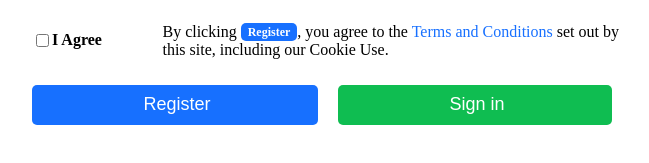
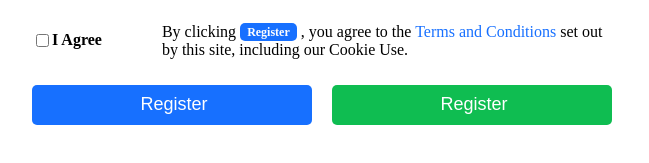
Before and after one commit to FaBioLeeNA/SIgnUp, a plain HTML site: page index.html in a window 1280 px wide. Shown: the part 329-492 px from the top of the page, without its empty margins (318-967 px from the left). Drawn offline with Linux system fonts and the light colour scheme.

Commit message:
small detail changes

```diff
--- a/index.css
+++ b/index.css
@@ -65,7 +65,7 @@ input[type=text]:focus {
   display: flex;
 }
 
-button {
+input[type="submit"] {
   align-items: center;
   flex-grow: 1;
   margin: 10px;
--- a/index.html
+++ b/index.html
@@ -29,11 +29,16 @@
         <input type="checkbox" id="agree-chb">
         <label for="agree-chb" style="font-weight: bold;">I Agree</label>
       </div>
-      <p id="agree-text">By clicking <span id="register-span">Register</span>, you agree to the <span id="tc-span">Terms and Conditions</span> set out by this site, including our Cookie Use.</p>
+      <p id="agree-text">
+        By clicking
+        <span id="register-span">Register</span>
+        , you agree to the
+        <a id="tc-span">Terms and Conditions</a>
+        set out by this site, including our Cookie Use.</p>
     </div>
     <div id="button-container">
-      <button id="register-button">Register</button>
-      <button id="sign-in-button">Sign in</button>
+      <input type="submit" id="register-button" value="Register"/>
+      <input type="submit" id="sign-in-button" value="Register"/>
     </div>
   </form>
 </body>
```
Also changed, not shown: 1 other file.
